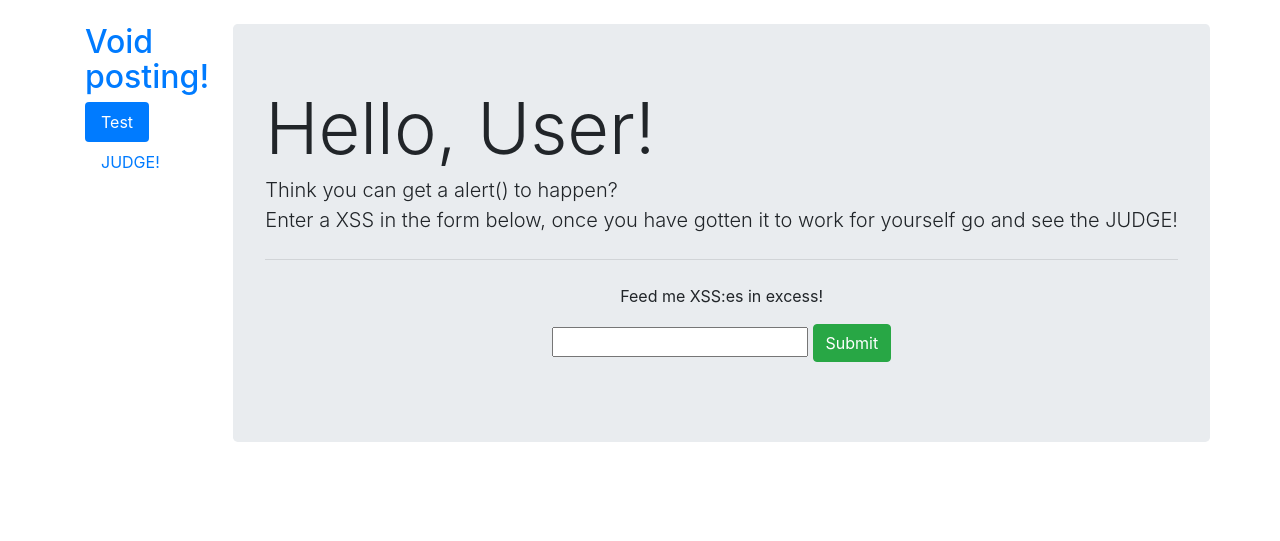
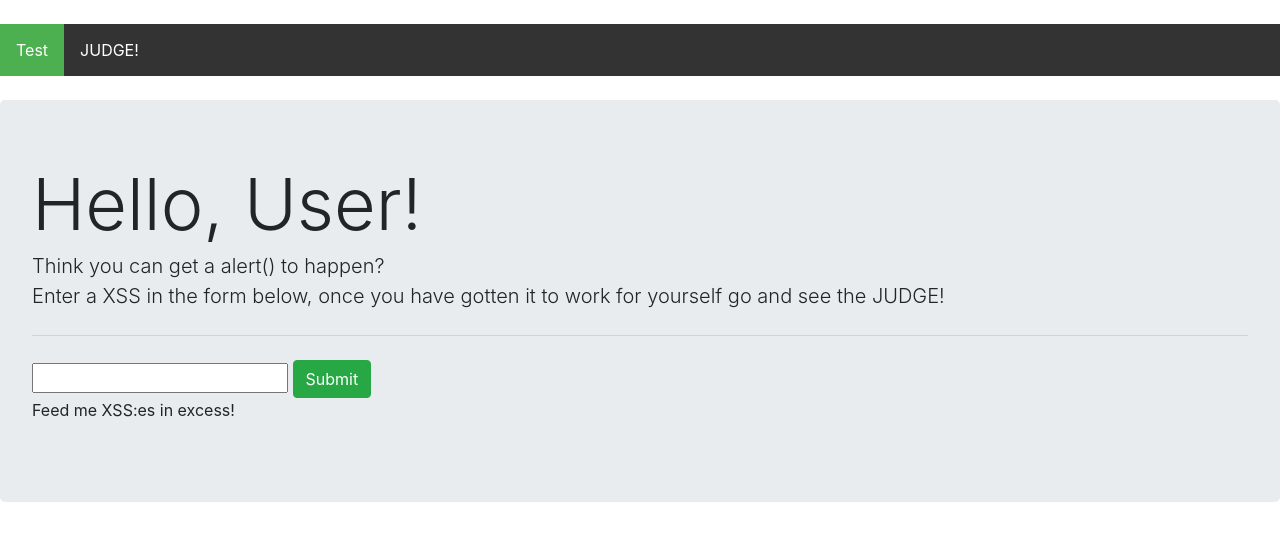
Before and after one commit to dubs3c/cctf_owasp, a Flask app: page / in a window 1280 px wide. Shown: the top 541 px of the page. Run offline with Flask 2, Linux system fonts and the light colour scheme; some libraries are stand-ins or nearby versions.

Commit message:
Update with CSS and prettified looks

```diff
--- a/web/xss_v1/app.py
+++ b/web/xss_v1/app.py
@@ -3,7 +3,7 @@
 import time
 import subprocess
 import hashlib
-from flask import Flask, request, render_template
+from flask import Flask, request, render_template, redirect, url_for
 from flask_limiter import Limiter
 import os
 import config
@@ -64,9 +64,9 @@ def getflag():
         return "Link must start with "+config.PROTOCOL+'://'+config.HOST+':'+str(config.PORT)+'/'
     if link:
         if check_link(link):
-            return os.environ["FLAG"]
+            return redirect(url_for('main', xss=os.environ["FLAG"]))
         else:
-            return "Nope"
+            return redirect(url_for('main', xss="Nope"))
 
 @app.after_request
 def after_request(response):
@@ -74,7 +74,7 @@ def after_request(response):
     response.headers.add('X-Frame-Options', 'deny')
     return response
 
-@app.route('/post')
+@app.route('/judge')
 def testflag():
     return render_template('post.html')
 
--- /dev/null
+++ b/web/xss_v1/static/style.css
@@ -0,0 +1,30 @@
+body {margin: 0;}
+
+ul.topnav {
+    list-style-type: none;
+    margin: 0;
+    padding: 0;
+    overflow: hidden;
+    background-color: #333;
+}
+
+ul.topnav li {float: left;}
+
+ul.topnav li a {
+    display: block;
+    color: white;
+    text-align: center;
+    padding: 14px 16px;
+    text-decoration: none;
+}
+
+ul.topnav li a:hover:not(.active) {background-color: #111;}
+
+ul.topnav li a.active {background-color: #4CAF50;}
+
+ul.topnav li.right {float: right;}
+
+@media screen and (max-width: 600px){
+    ul.topnav li.right,
+    ul.topnav li {float: none;}
+}
--- a/web/xss_v1/templates/base.html
+++ b/web/xss_v1/templates/base.html
@@ -6,35 +6,13 @@
     <script src="https://code.jquery.com/jquery-3.2.1.slim.min.js" integrity="sha384-KJ3o2DKtIkvYIK3UENzmM7KCkRr/rE9/Qpg6aAZGJwFDMVNA/GpGFF93hXpG5KkN" crossorigin="anonymous"></script>
     <script src="https://cdnjs.cloudflare.com/ajax/libs/popper.js/1.11.0/umd/popper.min.js" integrity="sha384-b/U6ypiBEHpOf/4+1nzFpr53nxSS+GLCkfwBdFNTxtclqqenISfwAzpKaMNFNmj4" crossorigin="anonymous"></script>
     <script src="https://maxcdn.bootstrapcdn.com/bootstrap/4.0.0-beta/js/bootstrap.min.js" integrity="sha384-h0AbiXch4ZDo7tp9hKZ4TsHbi047NrKGLO3SEJAg45jXxnGIfYzk4Si90RDIqNm1" crossorigin="anonymous"></script>
+    <link rel=stylesheet type=text/css href="{{ url_for('static', filename='style.css') }}">
 </head>
 <body>
 <br />
 <!--
     This CTF is brought to you by ChalmersCTF & OWASP GBG!
   -->
-<div class="container">
-    <div class="row">
-
-        <div class="col">
-        <h2 class="text-muted"><a href="/" style="text-decoration: none">Void posting!</a></h2>
-        {% set navigation_bar = [
-            ('/', '/', 'Test'),
-            ('/post', '/post', 'JUDGE!')
-        ] -%}
-
-            <ul class="nav nav-pills float-right">
-                {% for href, id, caption in navigation_bar %}
-                    {% if id in ['/', '/post'] %}
-                    <li class="nav-item">
-                        <a class="nav-link {% if id == request.path %} active{% endif %}" href="{{ href|e }}">{{ caption|e }}</a>
-                    </li>
-                    {% endif %}
-                {% endfor %}
-
-            </ul>
-        </div>
-
-<hr />
 {% block body %}
 {% endblock %}
 </div>
--- a/web/xss_v1/templates/index.html
+++ b/web/xss_v1/templates/index.html
@@ -1,25 +1,23 @@
 {% extends 'base.html' %}
-{% set active_page = "test" %}
 {% block body %}
+<ul class="topnav">
+    <li><a class="active" href="/">Test</a></li>
+    <li><a href="/judge">JUDGE!</a></li>
+</ul>
+
 <br />
-<div class="row">
-    <div class="col">
-
 <div class="jumbotron">
   {% if request.remote_addr == '127.0.0.1' %}
     <script>window.hasAlerted = false; alert=function(){window.hasAlerted = true;}</script>
   {% endif %}
   <h1 class="display-3">Hello, {{ request.args.get('xss').replace('<script>', '').replace('</script>', '')|safe if request.args.get('xss') else 'User'}}!</h1>
   <p class="lead">Think you can get a alert() to happen?<br>Enter a XSS in the form below, once you have gotten it to work for yourself go and see the JUDGE!</p>
-          <center><hr class="my-4">
+  <hr class="my-4">
       <form action="/" method="get">
-                <p>Feed me XSS:es in excess!</p>
         <input type="text" name="xss">
         <input type="submit" class="btn btn-success"></input>
       </form>
-          </p></center>
+      <p>Feed me XSS:es in excess!</p>
+  </p>
 </div>
-    </div>
-</div>
-
 {% endblock %}
```
Also changed, not shown: web/xss_v1/templates/post.html (+6 -8 lines). Lines whose indentation alone changed are shown as unchanged.
